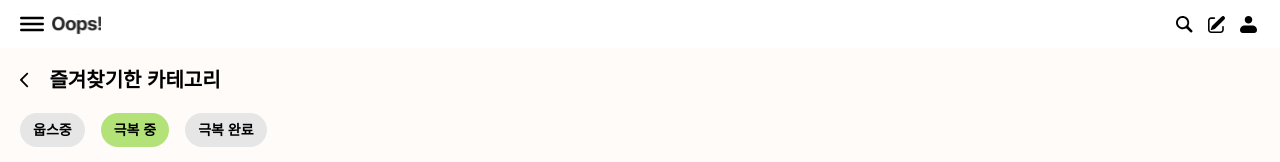
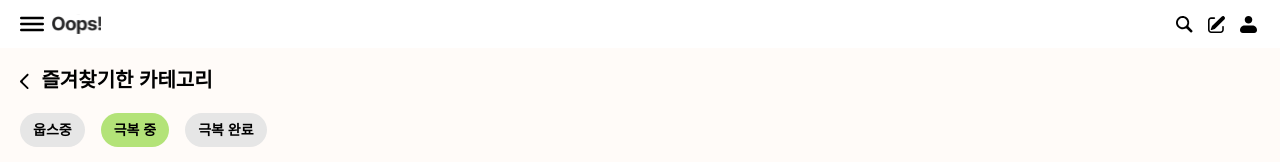
Before and after one commit to Team-0ops/Oops-front, a React (Vite) app: page /favorite-feed in a window 1280 px wide. Shown: the top 162 px of the page. Built offline with nearby package versions, Linux system fonts and the light colour scheme; a web font is replaced by a local one.

Commit message:
fix: 피드 페이지 각각 이미지 경로 변경

```diff
--- a/src/pages/CategoryFeed.tsx
+++ b/src/pages/CategoryFeed.tsx
@@ -1,5 +1,7 @@
 import PostCard from "../components/common/PostCard";
 import PostStatusTab from "../components/FeedPage/PostStatusTab";
+import LeftArrow from "../assets/icons/left-point.svg?react";
+
 
 const mockPosts = [
   {
@@ -62,10 +64,11 @@ const mockPosts = [
 const CategoryFeed = () => {
   return (
     <div className="w-full min-h-screen mx-auto bg-[#FFFBF8]   pt-[17px] px-[20px]">
-      <div className="flex gap-[8px]">
+      <div className="flex gap-[8px]  ">
         <button>
-        <img src="/src/assets/icons/left-point.svg" alt="뒤로가기" className="w-[9.48px] h-[16.97px]" />
-      </button>
+          <LeftArrow className="w-[9.48px] h-[16.97px] relative top-[1.5px]" />
+        </button>
+
       <h2 className="text-[20px] font-semibold">인간관계 카테고리</h2>
       </div>
 
--- a/src/pages/ExRandomFeed.tsx
+++ b/src/pages/ExRandomFeed.tsx
@@ -1,6 +1,7 @@
 
 import PostCard from "../components/common/PostCard";
 import PostStatusTab from "../components/FeedPage/PostStatusTab";
+import LeftArrow from "../assets/icons/left-point.svg?react";
 
 const mockPosts = [
   {
@@ -62,13 +63,9 @@ const ExRandomFeed = () => {
   return (
     <div className="w-full min-h-screen mx-auto bg-[#FFFBF8] pt-[17px] px-[20px]">
       {/* 상단 제목 및 주차 표시 */}
-      <div className="flex gap-[8px] relative items-center mb-[10px]">
+      <div className="flex gap-[8px] relative items-center mb-[10px] ">
         <button>
-          <img
-            src="/src/assets/icons/left-point.svg"
-            alt="뒤로가기"
-            className="w-[9.48px] h-[16.97px]"
-          />
+          <LeftArrow className="w-[9.48px] h-[16.97px] relative top-[1.5px]" />
         </button>
         <h2 className="text-[20px] font-semibold ">노래</h2>
         <div className="absolute right-0 text-[#999999] text-[12px]">
--- a/src/pages/FavoriteFeed.tsx
+++ b/src/pages/FavoriteFeed.tsx
@@ -1,5 +1,6 @@
 import PostCard from "../components/common/PostCard";
 import PostStatusTab from "../components/FeedPage/PostStatusTab";
+import LeftArrow from "../assets/icons/left-point.svg?react";
 
 const mockPosts = [
   {
@@ -71,7 +72,7 @@ const FavoriteFeed = () => {
     <div className="w-full min-h-screen mx-auto bg-[#FFFBF8]   pt-[17px] px-[20px]">
       <div className="flex gap-[8px]">
         <button>
-        <img src="/src/assets/icons/left-point.svg" alt="뒤로가기" className="w-[9.48px] h-[16.97px] mr-[8px]" />
+          <LeftArrow className="w-[9.48px] h-[16.97px] relative top-[1.5px]" />
       </button>
       <h2 className="text-[20px] font-semibold flex gap-[4px]"><img src="src\assets\icons\star.svg" alt="" />즐겨찾기한 카테고리</h2>
       </div>
--- a/src/pages/RandomFeed.tsx
+++ b/src/pages/RandomFeed.tsx
@@ -1,5 +1,6 @@
 import PostCard from "../components/common/PostCard";
 import PostStatusTab from "../components/FeedPage/PostStatusTab";
+import LeftArrow from "../assets/icons/left-point.svg?react";
 
 const mockPosts = [
   {
@@ -64,7 +65,7 @@ const RandomFeed = () => {
     <div className="w-full min-h-screen mx-auto bg-[#FFFBF8]   pt-[17px] px-[20px]">
       <div className="flex gap-[8px]">
         <button>
-        <img src="/src/assets/icons/left-point.svg" alt="뒤로가기" className="w-[9.48px] h-[16.97px]" />
+          <LeftArrow className="w-[9.48px] h-[16.97px] relative top-[1.5px]" />
       </button>
       <h2 className="text-[20px] font-semibold">발표</h2>
       <button className=" absolute right-[20px] text-[12px] text-[#B3E378]  bg-[#262626] rounded-[8px] px-[9px] py-[8px]">
```
